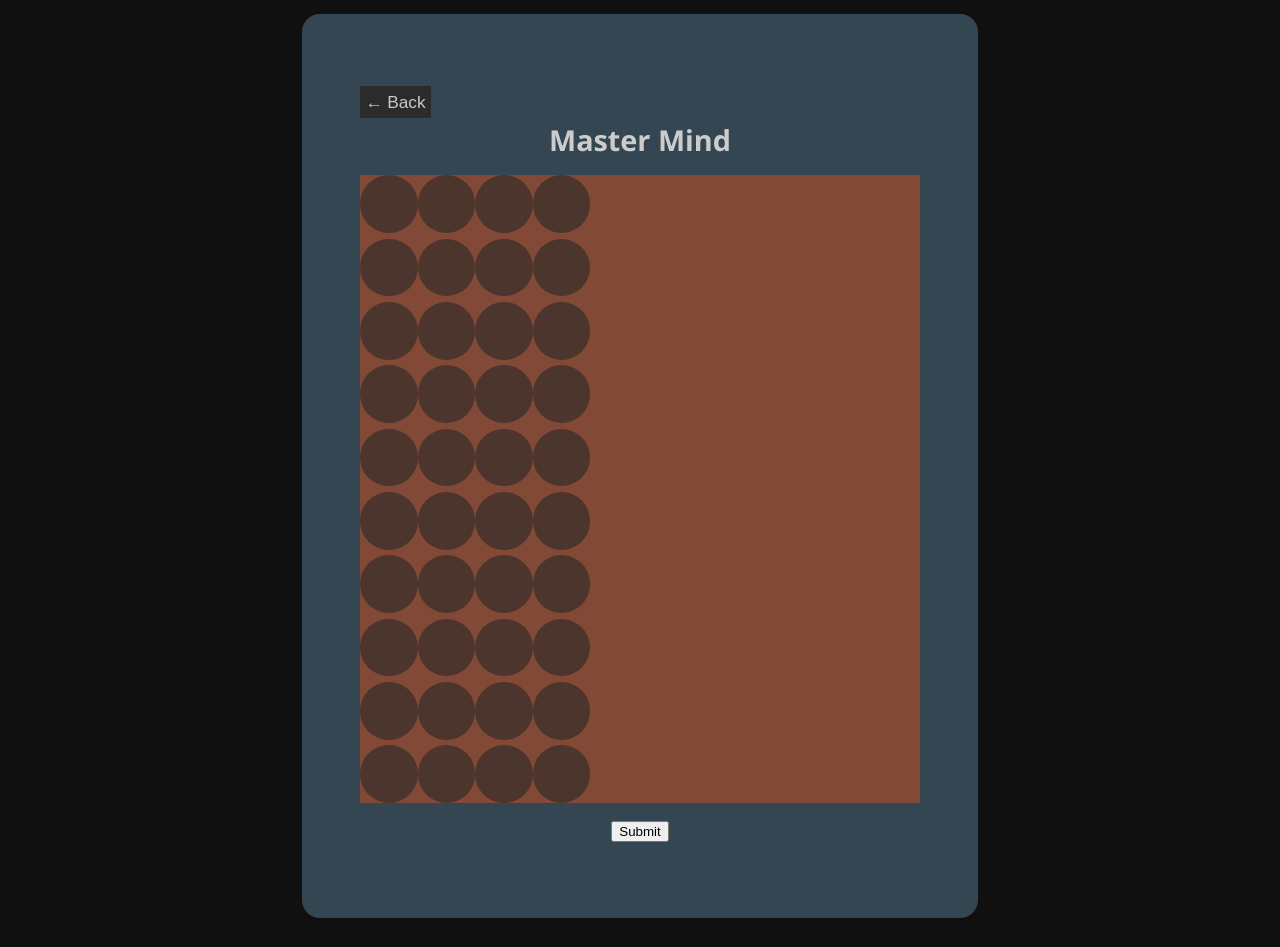
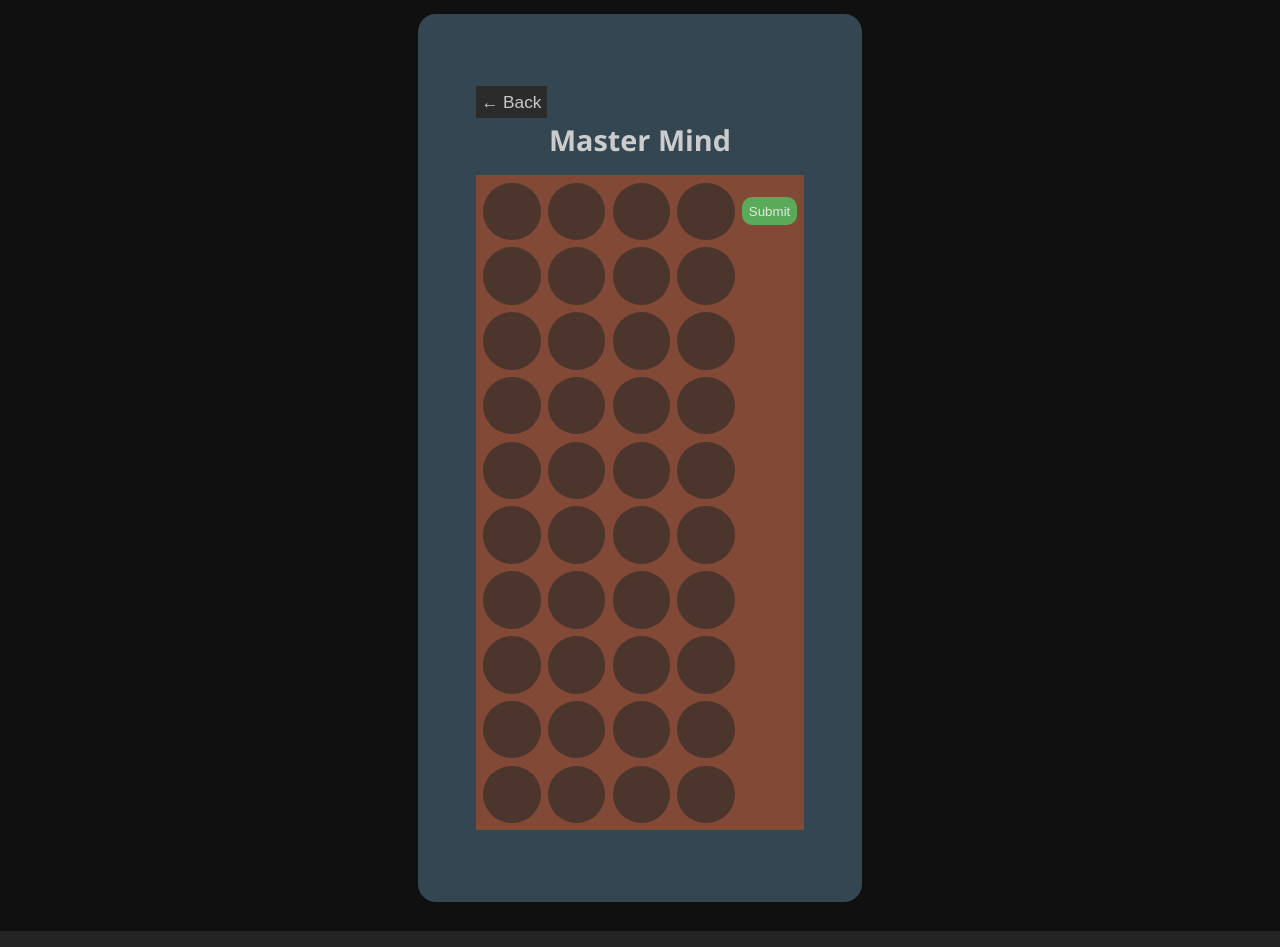
Before and after one commit to gubespam/da-mantou-games, a React (Vite) app: page /da-mantou-games/mastermind in a window 1280 px wide. Both pictures are taken after a click on the button "Submit". Built offline with nearby package versions, Linux system fonts and the light colour scheme; a web font is replaced by a local one.

Commit message:
move submit button into row; style

```diff
--- a/src/mastermind/MasterMind.css
+++ b/src/mastermind/MasterMind.css
@@ -1,7 +1,10 @@
 
-.board {
+.mm-board {
   display: flex;
   flex-direction: column;
+  gap: 0.25em;
+  padding: 0.25em;
+
   background-color: rgb(130, 74, 54);
 }
 
@@ -9,11 +12,14 @@
   flex: 1;
   display: flex;
   flex-direction: row;
+  align-items: center;
+  gap: 0.25em;
 }
 
 .guess-row .guess {
   flex: 1;
   display: flex;
+  gap: 0.25em;
 }
 
 .guess-row .score {
@@ -84,6 +90,26 @@
   padding: 0.25em;
 }
 
+.code-peg:hover .code-picker {
+  /* hack: stop picker from moving when parent peg is hovered */
+  /* amount here matches twice border-width of .code-picker */
+  top: -2px;
+  left: -2px;
+}
+
 .code-picker .code-peg {
   flex: 0 0 25%;
 }
+
+.guess-submit {
+  background: rgb(89, 170, 89);
+  border: none;
+  color: #e7e7e7;
+  border-radius: 0.75em;
+  padding: 0.5em;
+}
+
+.guess-submit:hover {
+  background: rgb(111 191 111);
+  color: #f2f2f2;
+}
--- a/src/mastermind/MasterMind.jsx
+++ b/src/mastermind/MasterMind.jsx
@@ -75,10 +75,11 @@ function CodePegPicker({onSelect}){
 }
 
 // A guess row which the user can edit (picking peg colors)
-function PickableGuess({guess, onChange}){
+function PickableGuess({guess, onChange, onSubmit}){
   const [pickerOpen, setPickerOpen] = useState(false)
   const [pickerIndex, setPickerIndex] = useState(0)
   return <div className="guess-row pickable">
+    <div className="guess">
       {guess.map((value, index) => (
         <CodePeg key={index} value={value} onClick={() => {
           setPickerOpen(true)
@@ -99,14 +100,16 @@ function PickableGuess({guess, onChange}){
         </CodePeg>
       ))}
     </div>
+    <button className="guess-submit" onClick={onSubmit}>Submit</button>
+  </div>
 }
 
 // The bar showing the secret while the first player edits it
-function Secret({secret, onChange}){
+function Secret({secret, onChange, onSubmit}){
   return (
     <div className="secret">
       <div>Pick your secret code</div>
-      <PickableGuess guess={secret} onChange={(guess) => onChange(guess)} />
+      <PickableGuess guess={secret} onChange={(guess) => onChange(guess)} onSubmit={onSubmit}/>
     </div>
   )
 }
@@ -142,9 +145,9 @@ function ScoredGuessRow({guess, score}){
     </div>)
 }
 
-function Board({board, guessIndex, setBoard}){
+function Board({board, guessIndex, setBoard, onSubmit}){
   return (
-    <div className={`board`}>
+    <div className="mm-board">
       {board/*.filter((row, rowIndex) => rowIndex <= guessIndex)*/
         .map((row, rowIndex) => (
           (rowIndex === guessIndex ?
@@ -154,7 +157,7 @@ function Board({board, guessIndex, setBoard}){
               newRow.guess = newGuess
               newBoard[guessIndex] = newRow
               setBoard(newBoard)
-            }} />
+            }} onSubmit={onSubmit}/>
           : <ScoredGuessRow key={rowIndex} guess={row.guess} score={row.score} />
           )))
         }
@@ -212,17 +215,11 @@ function MasterMind() {
       <div className={`playarea mm-${gameMode} ${hasWon ? "mm-haswon" : ""}`}>
         {
           gameMode === GameModes.SET_CODE &&
-            <Secret secret={secret} onChange={setSecret}/>
+            <Secret secret={secret} onChange={setSecret} onSubmit={submitSecret}/>
         }
         {
           gameMode !== GameModes.SET_CODE &&
-            <Board board={board} setBoard={setBoard} guessIndex={guessIndex}/>
-        }
-        {
-          gameMode !== GameModes.FINISHED &&
-            <button className="guess-submit"
-              onClick={gameMode === GameModes.GUESSING ? submitGuess : submitSecret}
-              >Submit</button>
+            <Board board={board} setBoard={setBoard} guessIndex={guessIndex} onSubmit={submitGuess}/>
         }
       </div>
     </div>
```
Lines whose indentation alone changed are shown as unchanged.
